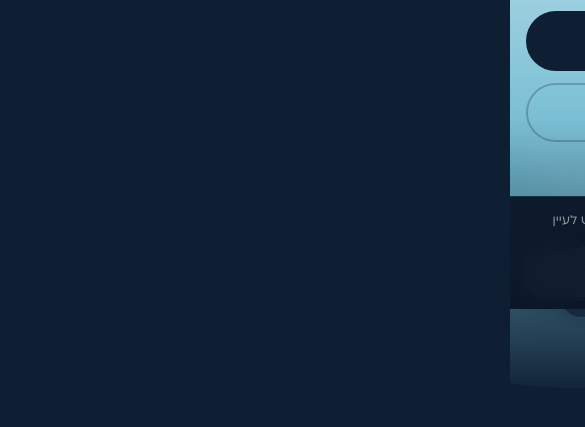
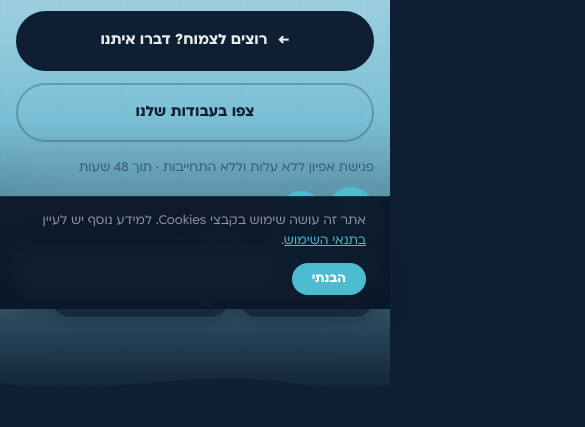
Before and after one commit to dovzhikova/ppcadvisor, a plain HTML site: page index.html in a window 390 px wide. Shown: the part 535-962 px from the top of the page, 585 px wide, since content can reach past the window. Drawn offline with nearby package versions, Linux system fonts and the light colour scheme; animation ran at ten frames a second.

Commit message:
Fix mobile rendering: add html overflow-x and icon-only bottom bar
Add overflow-x:hidden to html element to prevent 900px decorative
pseudo-elements from causing horizontal scroll in RTL mode, which
made the page invisible on mobile viewports.

Rework bottom bar mobile layout to show icon-only navigation:
hide text labels with font-size:0, size SVG icons to 22px for
clear visibility, improve tap target padding, and use width:auto
instead of forced full-width.

Co-Authored-By: Claude Opus 4.6 <noreply@anthropic.com>

```diff
--- a/index.html
+++ b/index.html
@@ -36,7 +36,7 @@
 --card-glass:rgba(77,188,208,.07);--card-border:rgba(77,188,208,.15);
 --pill:500px;--radius:43px;--font:'Ploni','Heebo',sans-serif;
 }
-html{scroll-behavior:smooth}
+html{scroll-behavior:smooth;overflow-x:hidden}
 body{font-family:var(--font);background:var(--bg);color:var(--text-light);direction:rtl;overflow-x:hidden;line-height:1.4;font-size:1.15rem}
 a{color:inherit;text-decoration:none}
 img{max-width:100%;display:block}
@@ -675,11 +675,11 @@ background-size:60px 60px;z-index:0}
 .visual-break__tagline{font-size:1.1rem;padding:0 8px}
 
 /* Bottom bar mobile */
-.bottom-bar{padding:4px;bottom:12px;max-width:calc(100vw - 24px);width:calc(100vw - 24px)}
+.bottom-bar{padding:4px;bottom:12px;max-width:calc(100vw - 24px);width:auto}
 .bottom-bar__icons{flex:1;min-width:0;justify-content:space-evenly;gap:0;padding:0 4px}
 .bottom-bar__cta{padding:10px 16px;font-size:.85rem;flex-shrink:0}
-.bottom-bar__icon{padding:8px 8px;font-size:.78rem;flex-shrink:1;min-width:0}
-.bottom-bar__icon span{font-size:.75rem}
+.bottom-bar__icon{padding:10px 12px;font-size:0;flex-shrink:0;min-width:0;opacity:.7}
+.bottom-bar__icon svg{width:22px;height:22px}
 
 /* Floating buttons above bottom bar on mobile */
 .whatsapp{bottom:76px;right:16px;width:46px;height:46px}
```
